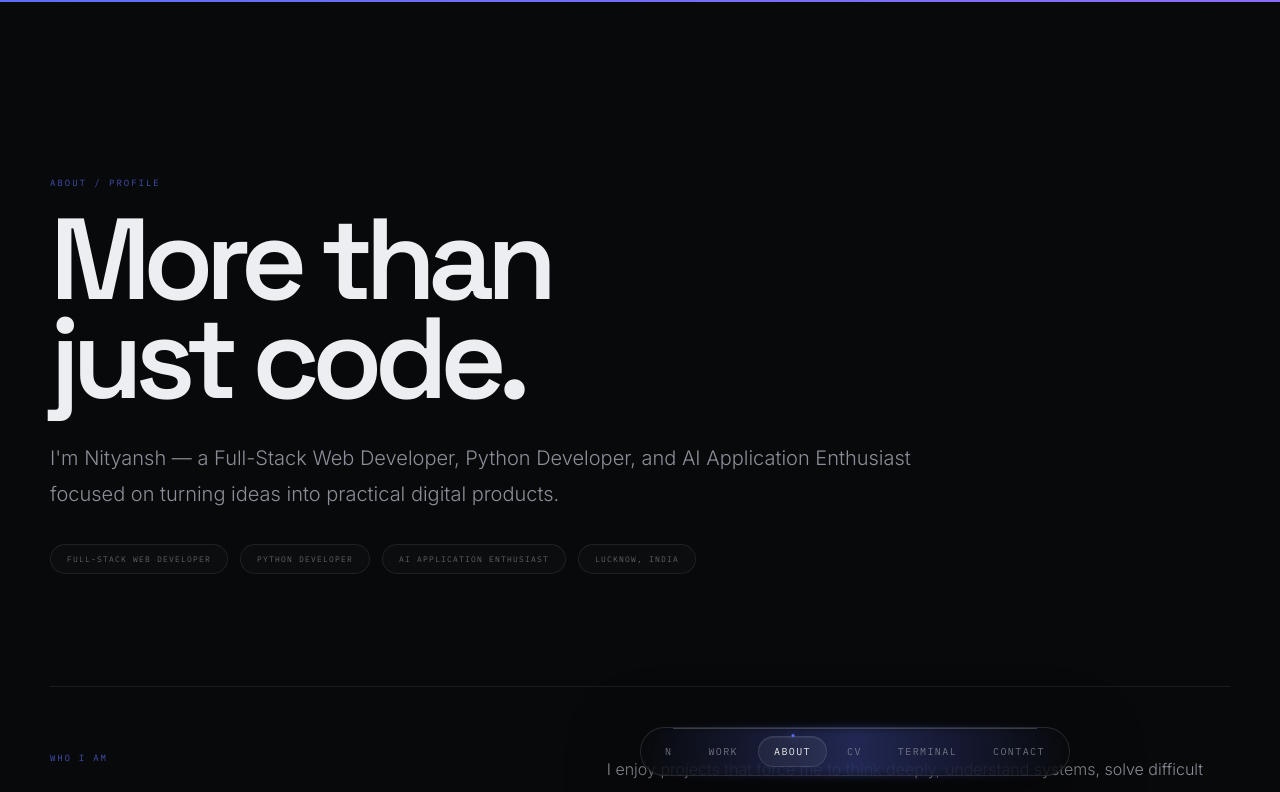
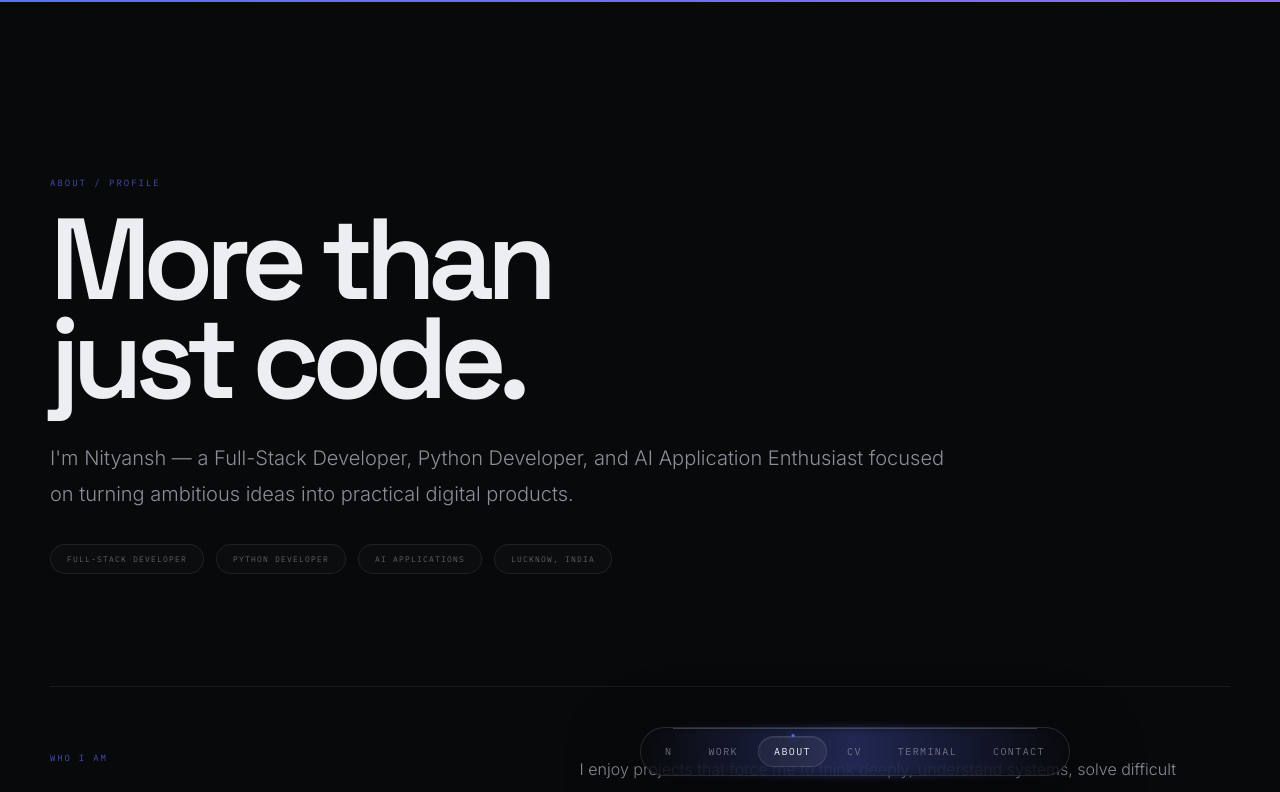
Before and after one commit to nityansh19/nityansh-portfolio, a Next.js app: page /about in a window 1280 px wide. Shown: the top 792 px of the page. Built offline with nearby package versions, Linux system fonts and the light colour scheme.

Commit message:
switch about page to refined experience layout

```diff
--- a/app/about/page.tsx
+++ b/app/about/page.tsx
@@ -1,11 +1,11 @@
 import type { Metadata } from "next";
-import AboutExperience from "@/components/AboutExperience";
+import AboutExperienceV2 from "@/components/AboutExperienceV2";
 
 export const metadata: Metadata = {
   title: "About — Nityansh Rupesh Bahadur",
-  description: "The story, working philosophy, journey, learning path, and technology behind Nityansh's work.",
+  description: "The story, working philosophy, journey, and technology behind Nityansh's work.",
 };
 
 export default function AboutPage() {
-  return <AboutExperience />;
+  return <AboutExperienceV2 />;
 }
```
